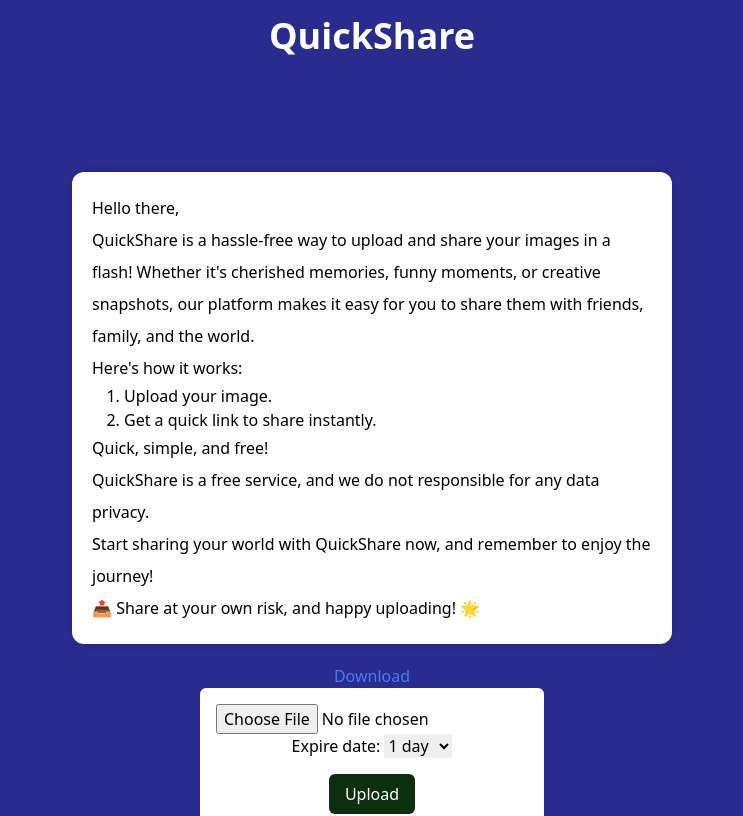
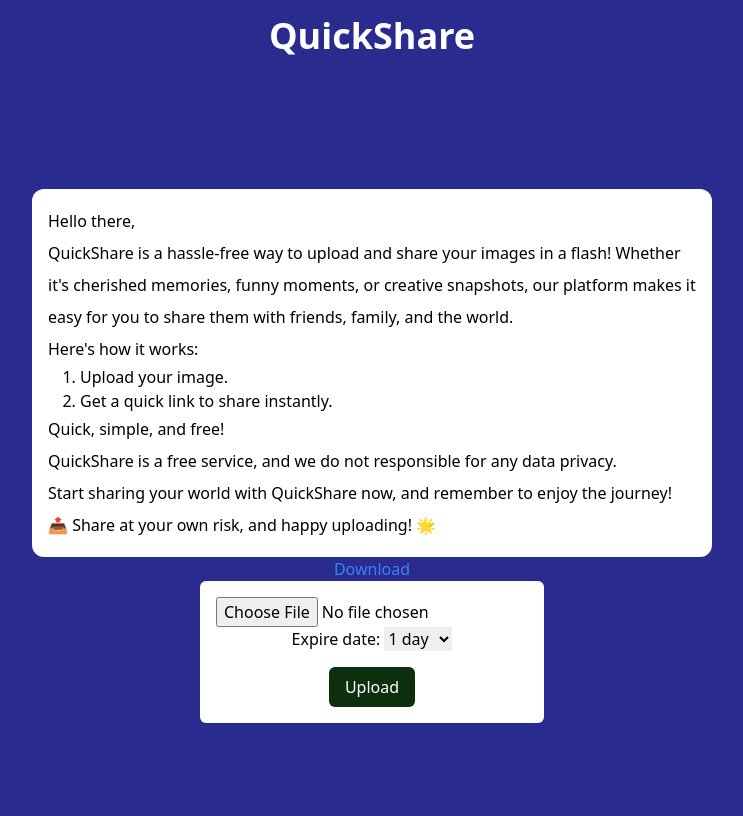
Before and after one commit to dnthem/quick-share, a Next.js app: page / in a window 1280 px wide. Shown: the top 816 px of the page, without its empty margins (268-1011 px from the left). Built offline with nearby package versions, Linux system fonts and the light colour scheme.

Commit message:
change file name to Greeting

```diff
--- a/app/page.tsx
+++ b/app/page.tsx
@@ -1,9 +1,9 @@
-import { Container, Hello } from '@/components'
+import { Container, Greeting } from '@/components'
 import Link from 'next/link'
 export default async function Home() {
   return (
-    <main className="flex flex-col min-h-screen w-full items-center justify-center p-24 bg-primary">
-      <Hello />
+    <main className="flex flex-col min-h-screen w-full items-center justify-center bg-primary">
+      <Greeting />
       <Link href="/download" className="text-blue-500 hover:underline" >Download</Link>
       <Container />
     </main>
--- /dev/null
+++ b/components/Greeting.tsx
@@ -0,0 +1,21 @@
+import React from 'react'
+
+function Greeting() {
+  return (
+    <div className=" max-w-[680px] bg-white p-4 rounded-xl">
+      <p>Hello there,</p>
+      <p>QuickShare is a hassle-free way to upload and share your images in a flash! Whether it's cherished memories, funny moments, or creative snapshots, our platform makes it easy for you to share them with friends, family, and the world.</p>
+      <p>Here's how it works:</p>
+      <ol className='list-decimal pl-8'>
+        <li>Upload your image.</li>
+        <li>Get a quick link to share instantly.</li>
+      </ol>
+      <p>Quick, simple, and free!</p>
+      <p>QuickShare is a free service, and we do not responsible for any data privacy.</p>
+      <p>Start sharing your world with QuickShare now, and remember to enjoy the journey!</p>
+      <p>📤 Share at your own risk, and happy uploading! 🌟</p>
+    </div>
+  )
+}
+
+export default Greeting
--- a/components/index.ts
+++ b/components/index.ts
@@ -1,10 +1,12 @@
 import Upload from "./Upload";
 import Container from "./Container";
 import Download from "./Download";
-import Hello from "./Hello";
+import Greeting from "./Greeting";
+import Loading from "./Loading";
 export {
   Upload,
   Container,
   Download,
-  Hello
+  Greeting,
+  Loading
 };
```
